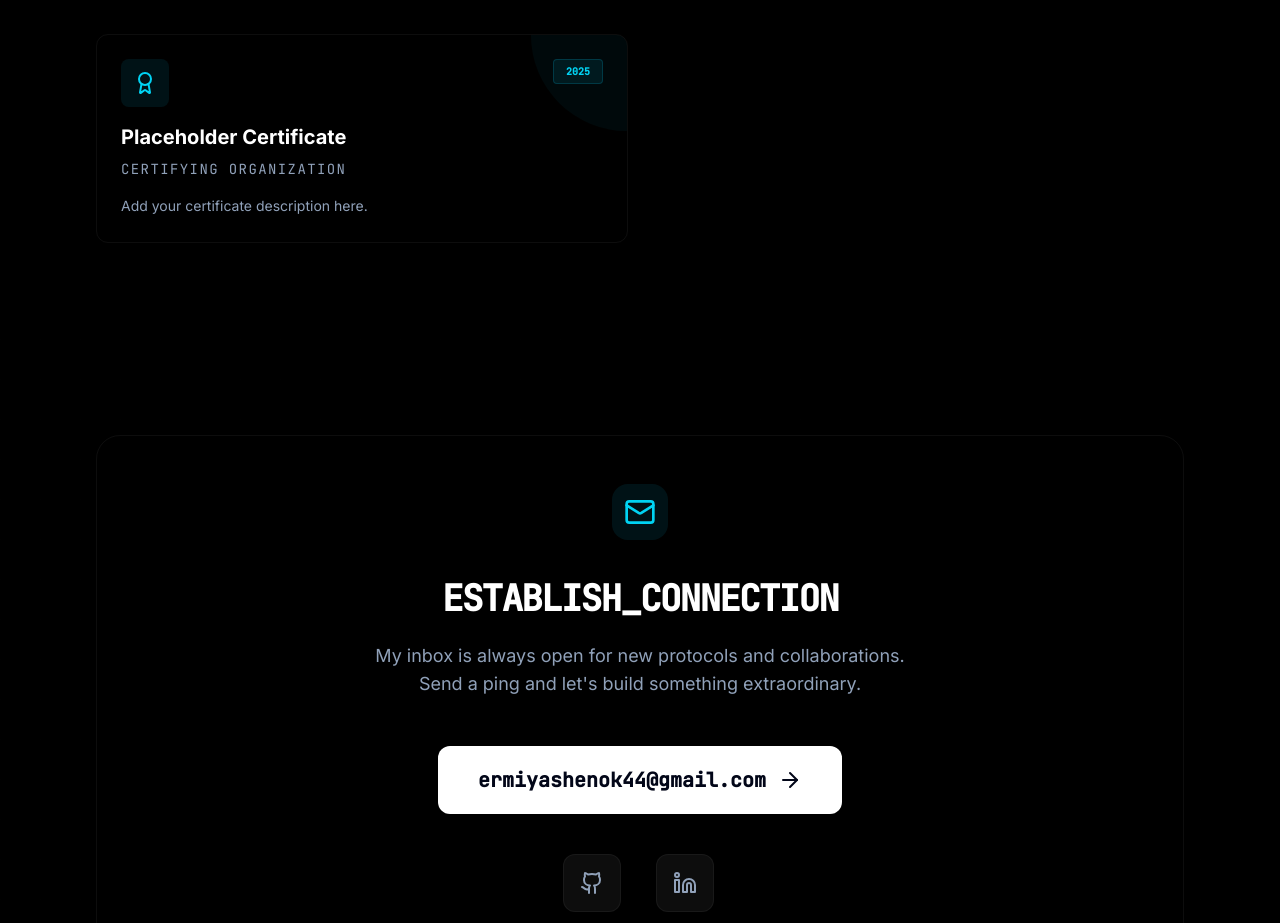
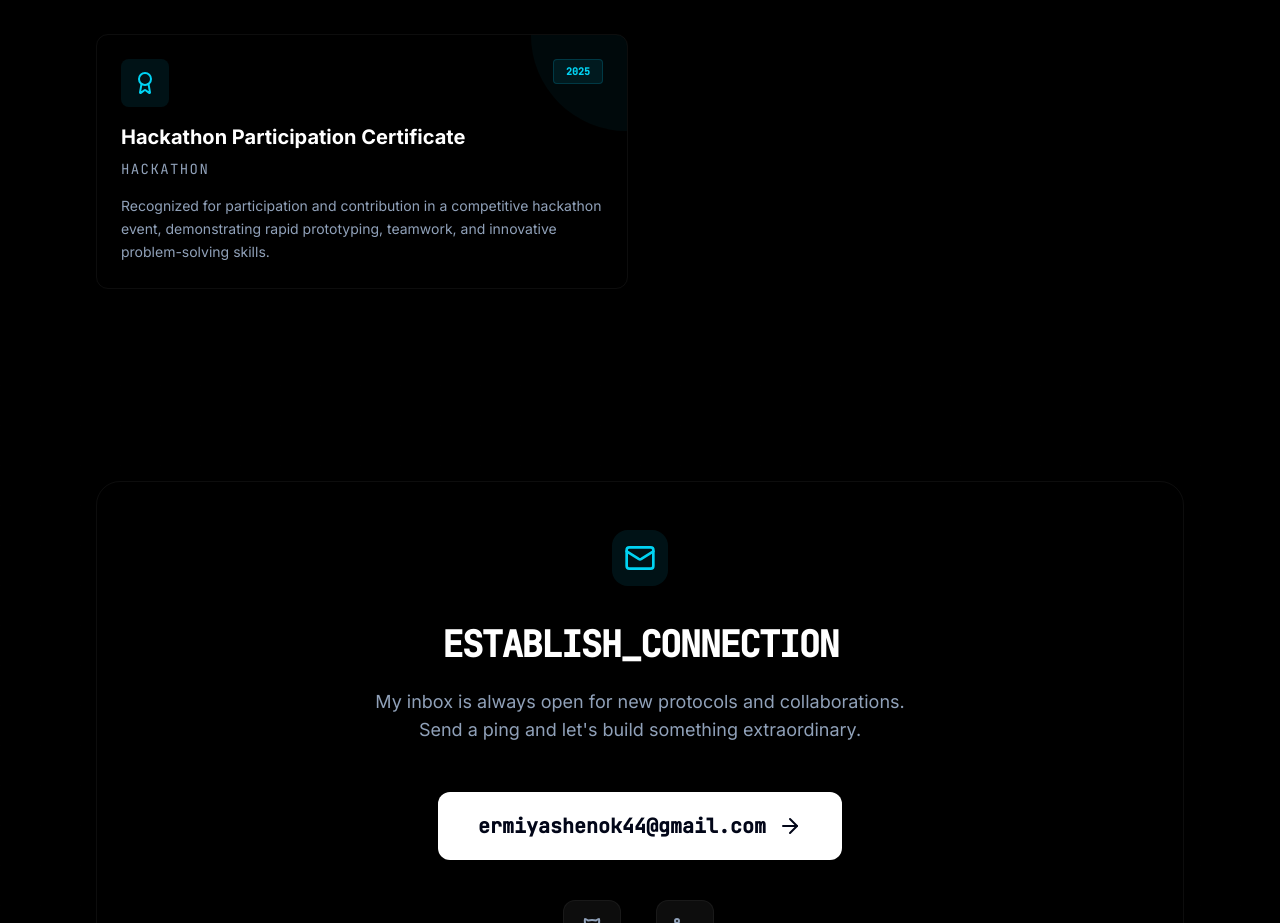
Before and after one commit to ermiyashenok/portfolio-web, a React (Vite) app: page / in a window 1280 px wide. Shown: the part 4280-5203 px from the top of the page. Built offline with nearby package versions, Linux system fonts and the light colour scheme.

Commit message:
feat: implement ProjectCard component and add initial project portfolio data

```diff
--- a/src/components/ProjectCard.tsx
+++ b/src/components/ProjectCard.tsx
@@ -44,10 +44,10 @@ const ProjectCard: React.FC<ProjectCardProps> = ({ project }) => {
               key={currentImageIndex}
               src={images[currentImageIndex]}
               alt={project.title}
-              initial={{ opacity: 0 }}
+              initial={{ opacity: 1 }}
               animate={{ opacity: 1 }}
               exit={{ opacity: 0 }}
-              transition={{ duration: 0.5 }}
+              transition={{ duration: 0 }}
               className="w-full h-full object-cover transition-opacity relative z-10"
               referrerPolicy="no-referrer"
             />
--- a/src/data.ts
+++ b/src/data.ts
@@ -109,10 +109,10 @@ export const skillCategories: SkillCategory[] = [
 export const certificates: Certificate[] = [
   {
     id: '1',
-    title: 'Placeholder Certificate',
-    issuer: 'Certifying Organization',
+    title: 'Hackathon Participation Certificate',
+    issuer: 'Hackathon',
     date: '2025',
-    description: 'Add your certificate description here.',
-    link: 'https://www.w3.org/WAI/ER/tests/xhtml/testfiles/resources/pdf/dummy.pdf'
+    description: 'Recognized for participation and contribution in a competitive hackathon event, demonstrating rapid prototyping, teamwork, and innovative problem-solving skills.',
+    link: '/certificates/Ermiyas.pdf'
   }
 ];
```
Also changed, not shown: 1 other file (tests, documents, lock files or other folders).
